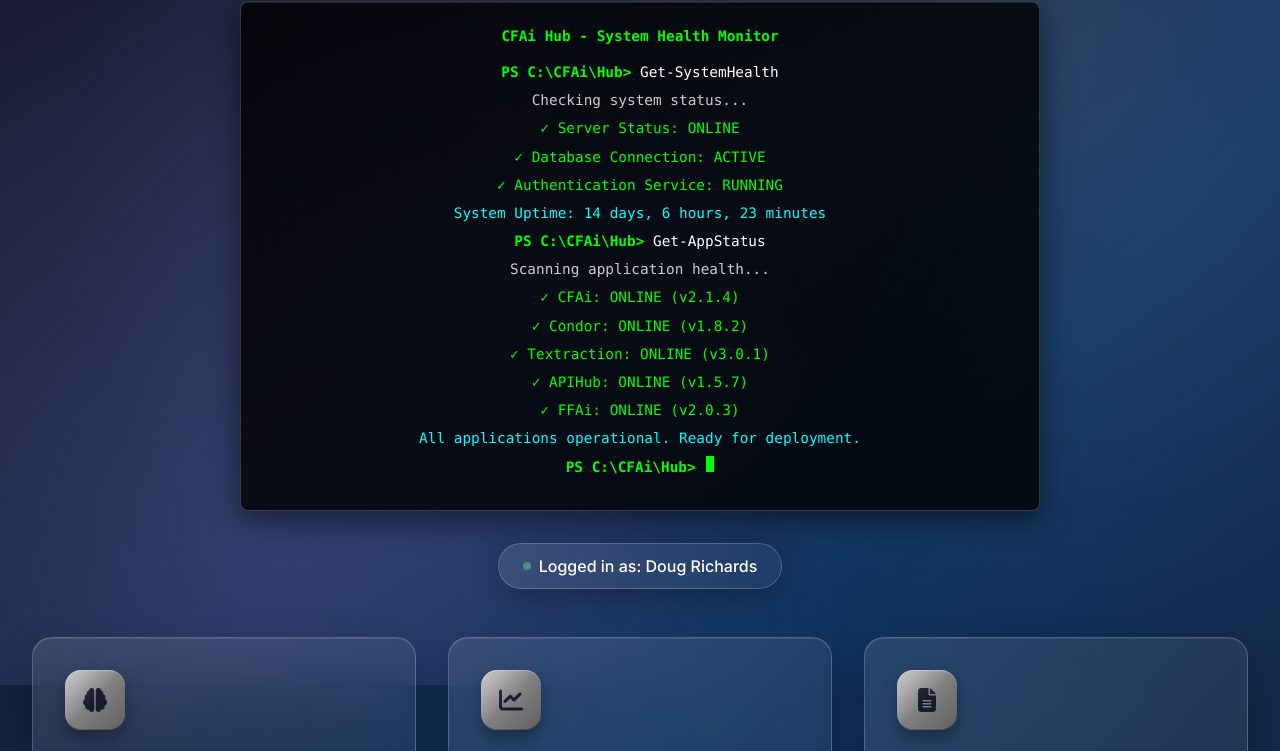
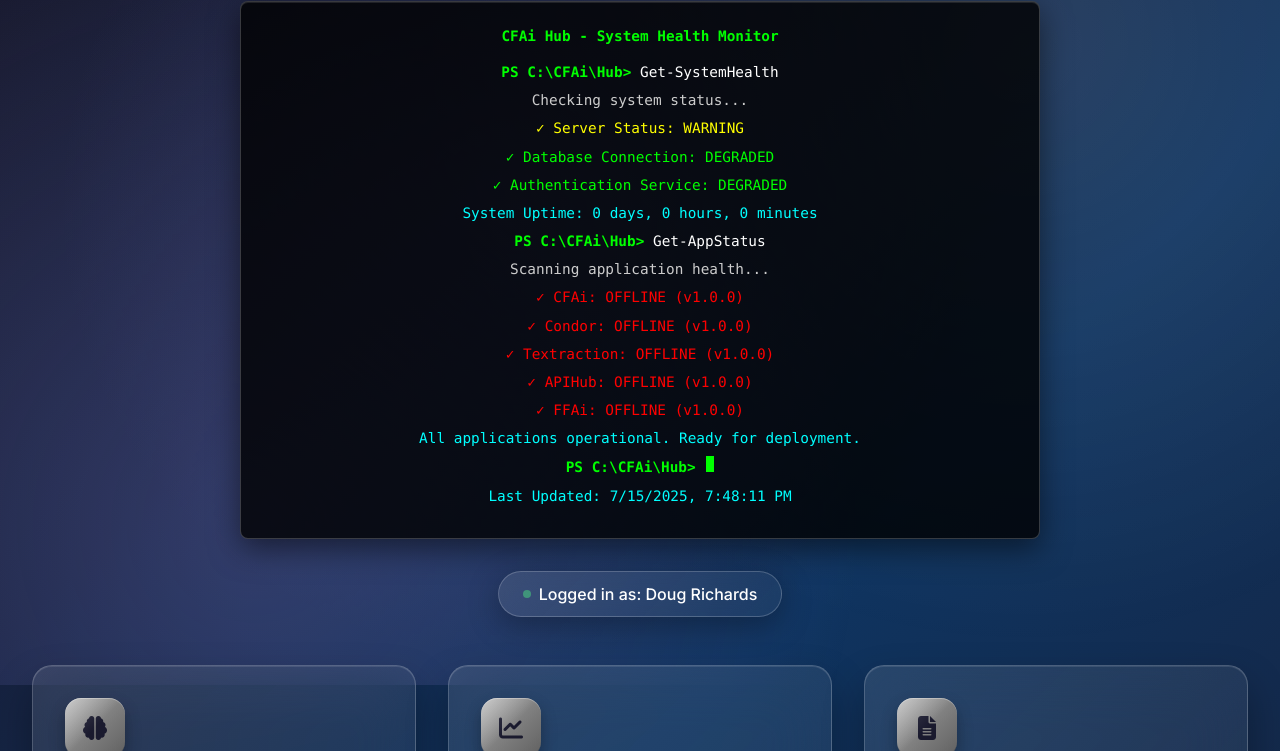
Before and after one commit to drichardsCFA/theHub, a plain HTML site: page index.html in a window 1280 px wide. Shown: the part 115-866 px from the top of the page. Drawn offline with Linux system fonts and the light colour scheme; no server answers.

Commit message:
Add real IIS server statistics connector with PowerShell and JavaScript integration

```diff
--- a/index.html
+++ b/index.html
@@ -640,6 +640,7 @@
         </footer>
     </div>
 
+    <script src="scripts/server-connector.js"></script>
     <script>
         // Application launch functionality
         function launchApp(appName) {
--- /dev/null
+++ b/scripts/server-connector.js
@@ -0,0 +1,216 @@
+// CFAi Hub - Server Statistics Connector
+// This script reads real server statistics and updates the terminal interface
+
+class ServerStatsConnector {
+    constructor() {
+        this.statsFile = './data/server-stats.json';
+        this.updateInterval = 30000; // 30 seconds
+        this.lastUpdate = null;
+        this.isUpdating = false;
+    }
+
+    // Fetch server statistics from JSON file
+    async fetchServerStats() {
+        try {
+            const response = await fetch(this.statsFile + '?t=' + Date.now()); // Cache busting
+            if (!response.ok) {
+                throw new Error(`HTTP ${response.status}: ${response.statusText}`);
+            }
+            const data = await response.json();
+            return data;
+        } catch (error) {
+            console.warn('Failed to fetch server stats:', error);
+            return this.getFallbackStats();
+        }
+    }
+
+    // Fallback statistics when server data is unavailable
+    getFallbackStats() {
+        return {
+            Timestamp: new Date().toISOString(),
+            ServerName: 'localhost',
+            SystemUptime: { Days: 0, Hours: 0, Minutes: 0 },
+            SystemPerformance: { CPU: 0, AvailableMemoryMB: 0, DiskUsage: 0, TotalMemoryGB: 0 },
+            IISRequestStats: { CurrentConnections: 0, RequestsPerSecond: 0 },
+            CFAiApplications: {
+                CFAi: { OverallStatus: 'Unknown', LastChecked: new Date().toISOString() },
+                Condor: { OverallStatus: 'Unknown', LastChecked: new Date().toISOString() },
+                Textraction: { OverallStatus: 'Unknown', LastChecked: new Date().toISOString() },
+                APIHub: { OverallStatus: 'Unknown', LastChecked: new Date().toISOString() },
+                FFAi: { OverallStatus: 'Unknown', LastChecked: new Date().toISOString() }
+            },
+            OverallHealth: { Status: 'Unknown', Issues: ['Server statistics unavailable'] }
+        };
+    }
+
+    // Update the terminal interface with real data
+    updateTerminalInterface(stats) {
+        const terminalContainer = document.querySelector('.terminal-container');
+        if (!terminalContainer) return;
+
+        // Update system uptime
+        const uptimeLine = terminalContainer.querySelector('.terminal-info');
+        if (uptimeLine && uptimeLine.textContent.includes('System Uptime')) {
+            uptimeLine.textContent = `System Uptime: ${stats.SystemUptime.Days} days, ${stats.SystemUptime.Hours} hours, ${stats.SystemUptime.Minutes} minutes`;
+        }
+
+        // Update server status
+        const serverStatusLine = terminalContainer.querySelector('.terminal-success');
+        if (serverStatusLine && serverStatusLine.textContent.includes('Server Status')) {
+            const healthStatus = stats.OverallHealth.Status === 'Healthy' ? 'ONLINE' : 'WARNING';
+            serverStatusLine.textContent = `✓ Server Status: ${healthStatus}`;
+            serverStatusLine.className = stats.OverallHealth.Status === 'Healthy' ? 'terminal-line terminal-success' : 'terminal-line terminal-warning';
+        }
+
+        // Update database connection status
+        const dbStatusLine = Array.from(terminalContainer.querySelectorAll('.terminal-success')).find(el =>
+            el.textContent.includes('Database Connection')
+        );
+        if (dbStatusLine) {
+            dbStatusLine.textContent = `✓ Database Connection: ${stats.OverallHealth.Status === 'Healthy' ? 'ACTIVE' : 'DEGRADED'}`;
+        }
+
+        // Update authentication service status
+        const authStatusLine = Array.from(terminalContainer.querySelectorAll('.terminal-success')).find(el =>
+            el.textContent.includes('Authentication Service')
+        );
+        if (authStatusLine) {
+            authStatusLine.textContent = `✓ Authentication Service: ${stats.OverallHealth.Status === 'Healthy' ? 'RUNNING' : 'DEGRADED'}`;
+        }
+
+        // Update application status
+        this.updateApplicationStatus(terminalContainer, stats.CFAiApplications);
+
+        // Add performance metrics if they don't exist
+        this.addPerformanceMetrics(terminalContainer, stats);
+
+        // Update timestamp
+        this.updateLastChecked(terminalContainer, stats.Timestamp);
+    }
+
+    // Update individual application status
+    updateApplicationStatus(terminalContainer, applications) {
+        const appLines = terminalContainer.querySelectorAll('.terminal-success');
+
+        appLines.forEach(line => {
+            const appName = this.extractAppName(line.textContent);
+            if (appName && applications[appName]) {
+                const app = applications[appName];
+                const status = app.OverallStatus === 'Online' ? 'ONLINE' : 'OFFLINE';
+                const version = app.Version || 'v1.0.0';
+
+                line.textContent = `✓ ${appName}: ${status} (${version})`;
+                line.className = app.OverallStatus === 'Online' ? 'terminal-line terminal-success' : 'terminal-line terminal-error';
+            }
+        });
+    }
+
+    // Extract application name from terminal line
+    extractAppName(text) {
+        const match = text.match(/✓\s*(\w+):/);
+        return match ? match[1] : null;
+    }
+
+    // Add performance metrics to terminal
+    addPerformanceMetrics(terminalContainer, stats) {
+        // Check if performance metrics already exist
+        if (terminalContainer.querySelector('.performance-metrics')) return;
+
+        const perfDiv = document.createElement('div');
+        perfDiv.className = 'performance-metrics';
+        perfDiv.innerHTML = `
+            <div class="terminal-line terminal-info">
+                CPU Usage: ${stats.SystemPerformance.CPU}% | Memory: ${stats.SystemPerformance.AvailableMemoryMB} MB Available
+            </div>
+            <div class="terminal-line terminal-info">
+                Active Connections: ${stats.IISRequestStats.CurrentConnections} | Requests/sec: ${stats.IISRequestStats.RequestsPerSecond}
+            </div>
+        `;
+
+        // Insert before the last prompt line
+        const lastPrompt = terminalContainer.querySelector('.terminal-prompt:last-of-type');
+        if (lastPrompt) {
+            lastPrompt.parentNode.insertBefore(perfDiv, lastPrompt.parentNode);
+        }
+    }
+
+    // Update last checked timestamp
+    updateLastChecked(terminalContainer, timestamp) {
+        let timestampLine = terminalContainer.querySelector('.timestamp-info');
+        if (!timestampLine) {
+            timestampLine = document.createElement('div');
+            timestampLine.className = 'timestamp-info terminal-line terminal-info';
+            terminalContainer.appendChild(timestampLine);
+        }
+
+        const date = new Date(timestamp);
+        timestampLine.textContent = `Last Updated: ${date.toLocaleString()}`;
+    }
+
+    // Start periodic updates
+    startUpdates() {
+        this.updateStats();
+        setInterval(() => this.updateStats(), this.updateInterval);
+    }
+
+    // Update statistics
+    async updateStats() {
+        if (this.isUpdating) return;
+
+        this.isUpdating = true;
+        try {
+            const stats = await this.fetchServerStats();
+            this.updateTerminalInterface(stats);
+            this.lastUpdate = new Date();
+        } catch (error) {
+            console.error('Error updating server stats:', error);
+        } finally {
+            this.isUpdating = false;
+        }
+    }
+
+    // Manual refresh
+    async refresh() {
+        await this.updateStats();
+    }
+}
+
+// Initialize the connector when the page loads
+document.addEventListener('DOMContentLoaded', function() {
+    window.serverConnector = new ServerStatsConnector();
+    window.serverConnector.startUpdates();
+
+    // Add refresh button functionality
+    const refreshButton = document.createElement('button');
+    refreshButton.textContent = '🔄 Refresh';
+    refreshButton.className = 'refresh-btn';
+    refreshButton.style.cssText = `
+        position: fixed;
+        top: 20px;
+        right: 20px;
+        background: linear-gradient(135deg, #c0c0c0, #a0a0a0);
+        color: #1a1a2e;
+        border: none;
+        padding: 0.5rem 1rem;
+        border-radius: 8px;
+        cursor: pointer;
+        font-weight: 600;
+        z-index: 1000;
+        box-shadow: 0 4px 12px rgba(0,0,0,0.3);
+    `;
+
+    refreshButton.addEventListener('click', () => {
+        window.serverConnector.refresh();
+        refreshButton.textContent = '⏳ Updating...';
+        setTimeout(() => {
+            refreshButton.textContent = '🔄 Refresh';
+        }, 2000);
+    });
+
+    document.body.appendChild(refreshButton);
+});
+
+// Export for use in other scripts
+if (typeof module !== 'undefined' && module.exports) {
+    module.exports = ServerStatsConnector;
+}
```
Also changed, not shown: 3 other files.
